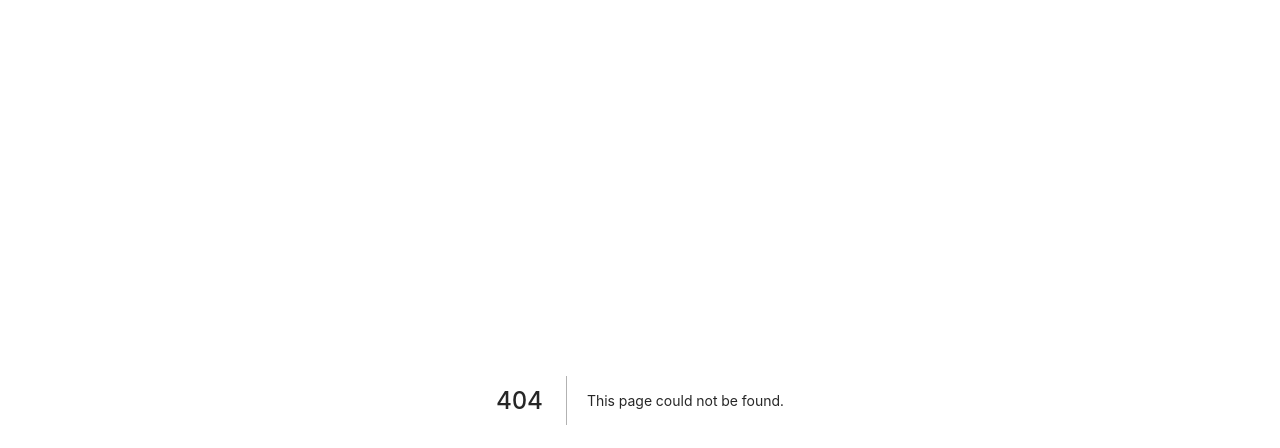
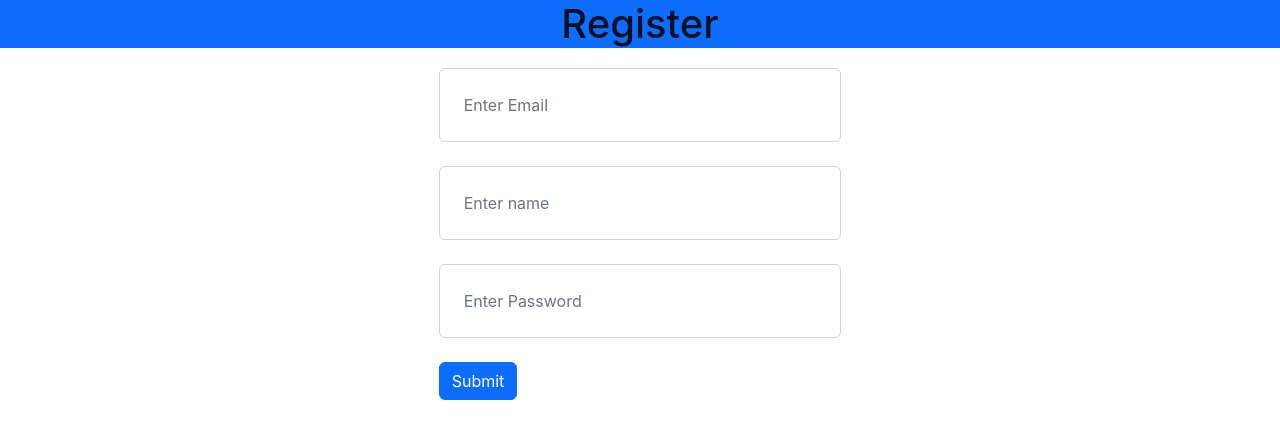
Before and after one commit to teten-nugraha/idemy, a Next.js app: page /register in a window 1280 px wide. Before the commit this address had no page. Shown: the top 448 px of the page. Built offline with nearby package versions, Linux system fonts and the light colour scheme.

Commit message:
feat: apply register page

```diff
--- /dev/null
+++ b/pages/register.js
@@ -0,0 +1,48 @@
+import { useState } from "react";
+
+const Register = () => {
+
+  const [name, setName] = useState("");
+  const [email, setEmail] = useState("");
+  const [password, setPassword] = useState("");
+
+  const handleSubmit = (e) => {
+      e.preventDefault();
+
+      console.table({ name, email, password});
+  }
+
+  return (
+    <>
+      <h1 className="jumbotron text-center bg-primary square">Register</h1>
+      <div className="container col-md-4 offset-md-4 pb-5">
+          <form onSubmit={handleSubmit}>
+              <input type="text"
+                     className="form-control mb-4 p-4"
+                     value={email}
+                     placeholder="Enter Email"
+                     required
+                     onChange={(e) => setEmail(e.target.value)} />
+              <input type="text"
+                     className="form-control mb-4 p-4"
+                     value={name}
+                     placeholder="Enter name"
+                     required
+                     onChange={(e) => setName(e.target.value)} />
+              <input type="password"
+                     className="form-control mb-4 p-4"
+                     value={password}
+                     placeholder="Enter Password"
+                     required
+                     onChange={(e) => setPassword(e.target.value)} />
+
+              <button type="submit" className="btn btn-block btn-primary">
+                  Submit
+              </button>
+          </form>
+      </div>
+    </>
+  );
+};
+
+export default Register;
--- /dev/null
+++ b/public/css/styles.css
@@ -0,0 +1,9 @@
+.square{
+    border-radius: 0px;
+}
+
+.jumbotron {
+    background-image: linear-gradient(to right, #007bff, #000);
+    color: #fff;
+    height: 200px;
+}
```
Also changed, not shown: components/TopNav.js (added, +35 -0 lines), pages/login.js (added, +10 -0 lines).
